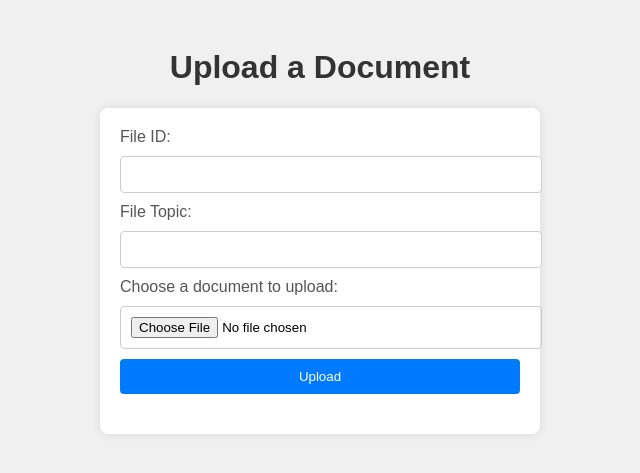
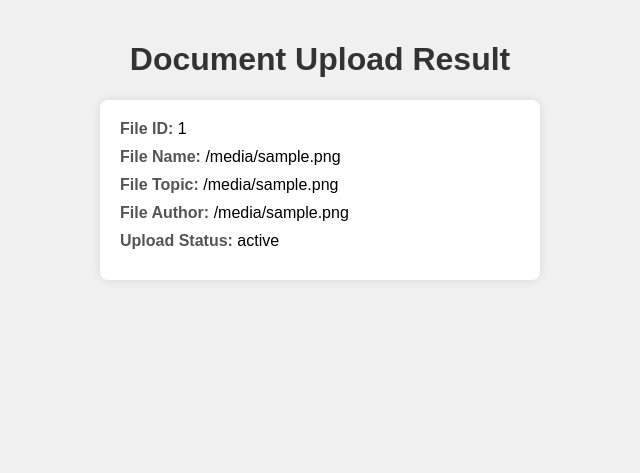
Before and after one commit to dhayac/UploadRetriever, a FastAPI app: template app/templates/uploadmessage.html in a window 1280 px wide. Shown: the top 473 px of the page, without its empty margins (320-960 px from the left). Run offline with FastAPI, Linux system fonts and the light colour scheme; the template is opened without the code that fills it: most values are stand-ins (such as "Sample title", 1, 10 or a date in 2020); parts of the project's set-up code (start-up, migrations or seed data) failed here and were passed over.

Commit message:
modified:   app/templates/uploadmessage.html

```diff
--- a/app/templates/uploadmessage.html
+++ b/app/templates/uploadmessage.html
@@ -1,21 +1,21 @@
-
 <!DOCTYPE html>
 <html lang="en">
 <head>
     <meta charset="UTF-8">
     <meta name="viewport" content="width=device-width, initial-scale=1.0">
-    <title>Document Upload</title>
+    <title>Document Upload Result</title>
     <style>
         body {
             font-family: Arial, sans-serif;
             background-color: #f0f0f0;
             padding: 20px;
+            margin: 0;
         }
         h1 {
             text-align: center;
             color: #333;
         }
-            form {
+        .result-container {
             max-width: 400px;
             margin: 0 auto;
             background-color: #fff;
@@ -23,68 +23,38 @@
             border-radius: 8px;
             box-shadow: 0 0 10px rgba(0,0,0,0.1);
         }
-            label {
-                display: block;
+        .result-container div {
             margin-bottom: 10px;
+        }
+        .result-label {
+            font-weight: bold;
             color: #555;
-            }
-            input[type="text"], input[type="file"] {
-                padding: 10px;
-                margin-bottom: 10px;
-                border: 1px solid #ccc;
-                border-radius: 4px;
-                width: 100%;
-            }
-            button[type="submit"] {
-                background-color: #007bff;
-                color: #fff;
-                border: none;
-                padding: 10px 20px;
-                cursor: pointer;
-                border-radius: 4px;
-                width: 100%;
-            }
-            button[type="submit"]:hover {
-                background-color: #0056b3;
         }
     </style>
 </head>
 <body>
-        <h1>Upload a Document</h1>
-        <form action="/processfile/" method="post" enctype="multipart/form-data">
-            <label for="file_id">File ID:</label>
-            <input type="text" id="file_id" name="file_id" required>
-
-            <label for="file_topic">File Topic:</label>
-            <input type="text" id="file_topic" name="file_topic" required>
-
-            <label for="file">Choose a document to upload:</label>
-            <input type="file" id="file" name="file" accept=".doc,.docx,.pdf" required>
-
-            <button type="submit">Upload</button>
-            <h2>{{message}}</h2>
-        </form>
-
+    <h1>Document Upload Result</h1>
+    <div class="result-container">
+        <div>
+            <span class="result-label">File ID:</span>
+            <span>{{ file_id }}</span>
+        </div>
+        <div>
+            <span class="result-label">File Name:</span>
+            <span>{{ file_name }}</span>
+        </div>
+        <div>
+            <span class="result-label">File Topic:</span>
+            <span>{{ file_topic }}</span>
+        </div>
+        <div>
+            <span class="result-label">File Author:</span>
+            <span>{{ file_author }}</span>
+        </div>
+        <div>
+            <span class="result-label">Upload Status:</span>
+            <span>{{ upload_status }}</span>
+        </div>
+    </div>
 </body>
 </html>
-
-
-
-    <!-- <h1>Upload a Document</h1>
-    <form action="/processfile" method="post" enctype="multipart/form-data">
-        <label for="file_id">File ID:</label>
-        <input type="text" id="file_id" name="file_id" required>
-
-        <label for="file_topic">File Topic:</label>
-        <input type="text" id="file_topic" name="file_topic" required>
-
-        <label for="file">Choose a document to upload:</label>
-        <input type="file" id="file" name="file" accept=".doc,.docx,.pdf" required>
-
-        <button type="submit">Upload</button>
-    </form>
- -->
-
-
-<!-- </body>
-</html> -->
```
Lines whose indentation alone changed are shown as unchanged.
